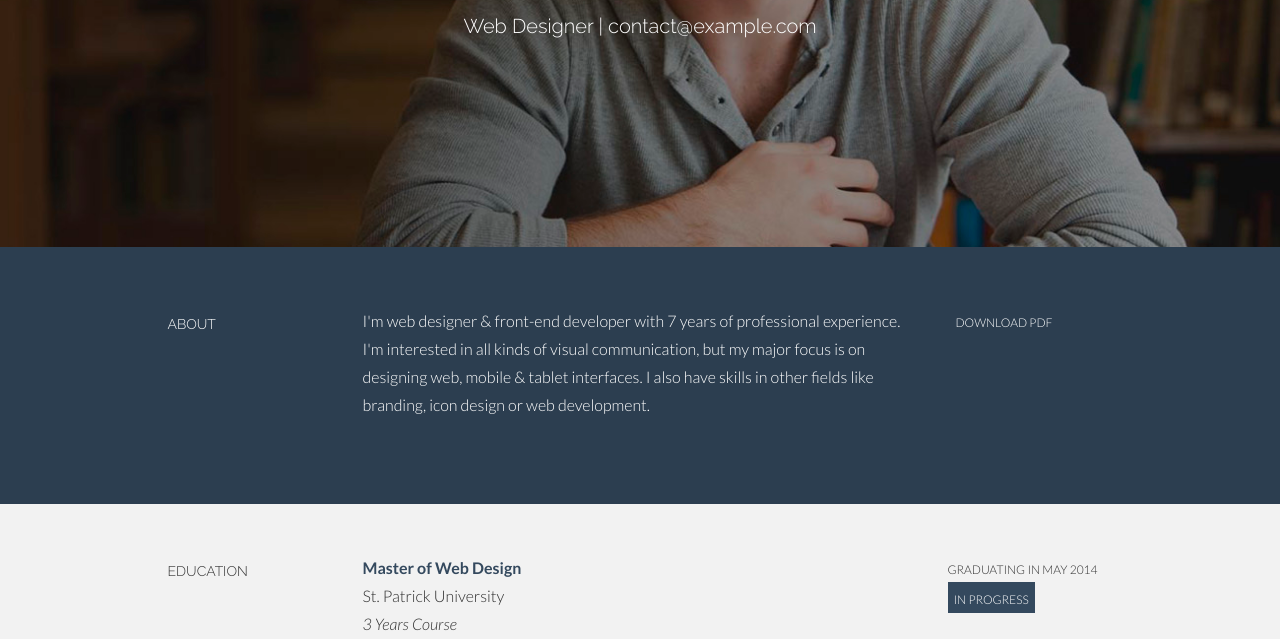
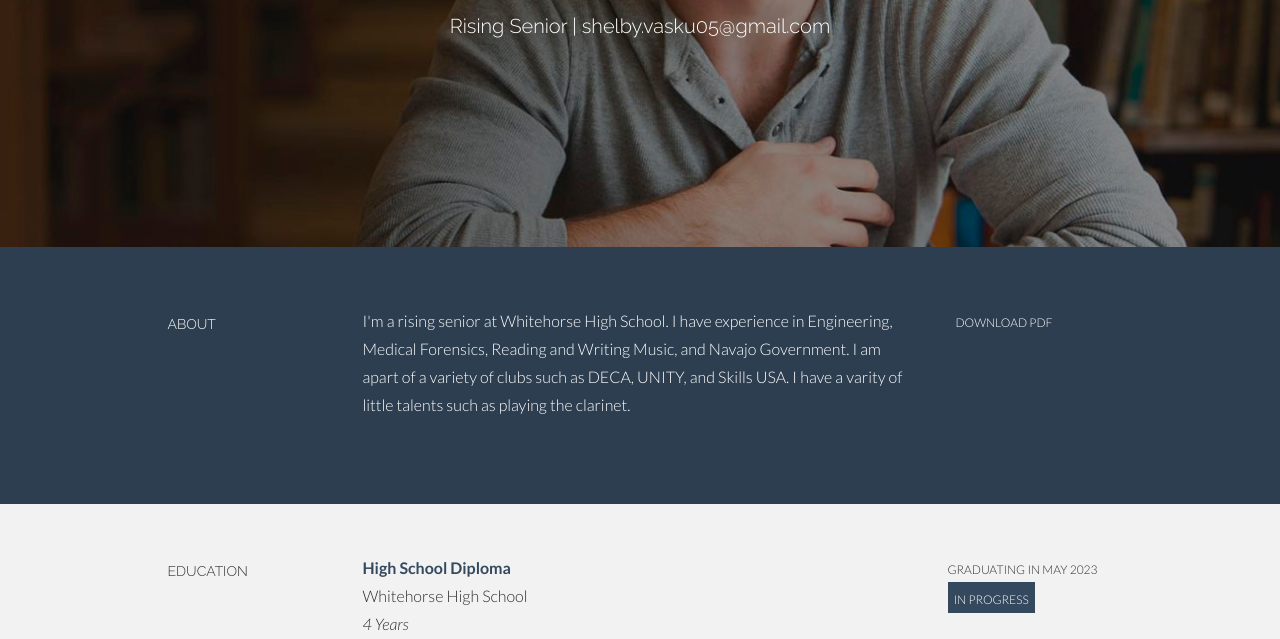
Before and after one commit to yamagoops101/yamagoops101.github.io, a plain HTML site: page index.html in a window 1280 px wide. Shown: the part 313-952 px from the top of the page. Drawn offline with Linux system fonts and the light colour scheme.

Commit message:
Description

```diff
--- a/index.html
+++ b/index.html
@@ -65,7 +65,7 @@
       <div class="row centered">
         <div class="col-lg-12">
           <h1>Shelby Vasku</h1>
-          <h3>Web Designer | contact@example.com</h3>
+          <h3>Rising Senior | shelby.vasku05@gmail.com</h3>
         </div>
         <!--/.col-lg-12 -->
       </div>
@@ -85,8 +85,7 @@
             <h5>ABOUT</h5>
           </div>
           <div class="col-lg-6">
-            <p>I'm web designer & front-end developer with 7 years of professional experience. I'm interested in all kinds of visual communication, but my major focus is on designing web, mobile & tablet interfaces. I also have skills in other fields like
-              branding, icon design or web development.</p>
+            <p>I'm a rising senior at Whitehorse High School. I have experience in Engineering, Medical Forensics, Reading and Writing Music, and Navajo Government. I am apart of a variety of clubs such as DECA, UNITY, and Skills USA. I have a varity of little talents such as playing the clarinet.</p>
           </div>
           <div class="col-lg-3">
             <p><a href="#"><i class="icon-file"></i></a>
@@ -113,13 +112,13 @@
         </div>
         <div class="col-lg-6">
           <p>
-            <t>Master of Web Design</t><br/> St. Patrick University <br/>
-            <i>3 Years Course</i>
+            <t>High School Diploma</t><br/> Whitehorse High School <br/>
+            <i>4 Years</i>
           </p>
         </div>
         <div class="col-lg-3">
           <p>
-            <sm>GRADUATING IN MAY 2014</sm><br/>
+            <sm>GRADUATING IN MAY 2023</sm><br/>
             <imp>
               <sm>IN PROGRESS</sm>
             </imp>
```
